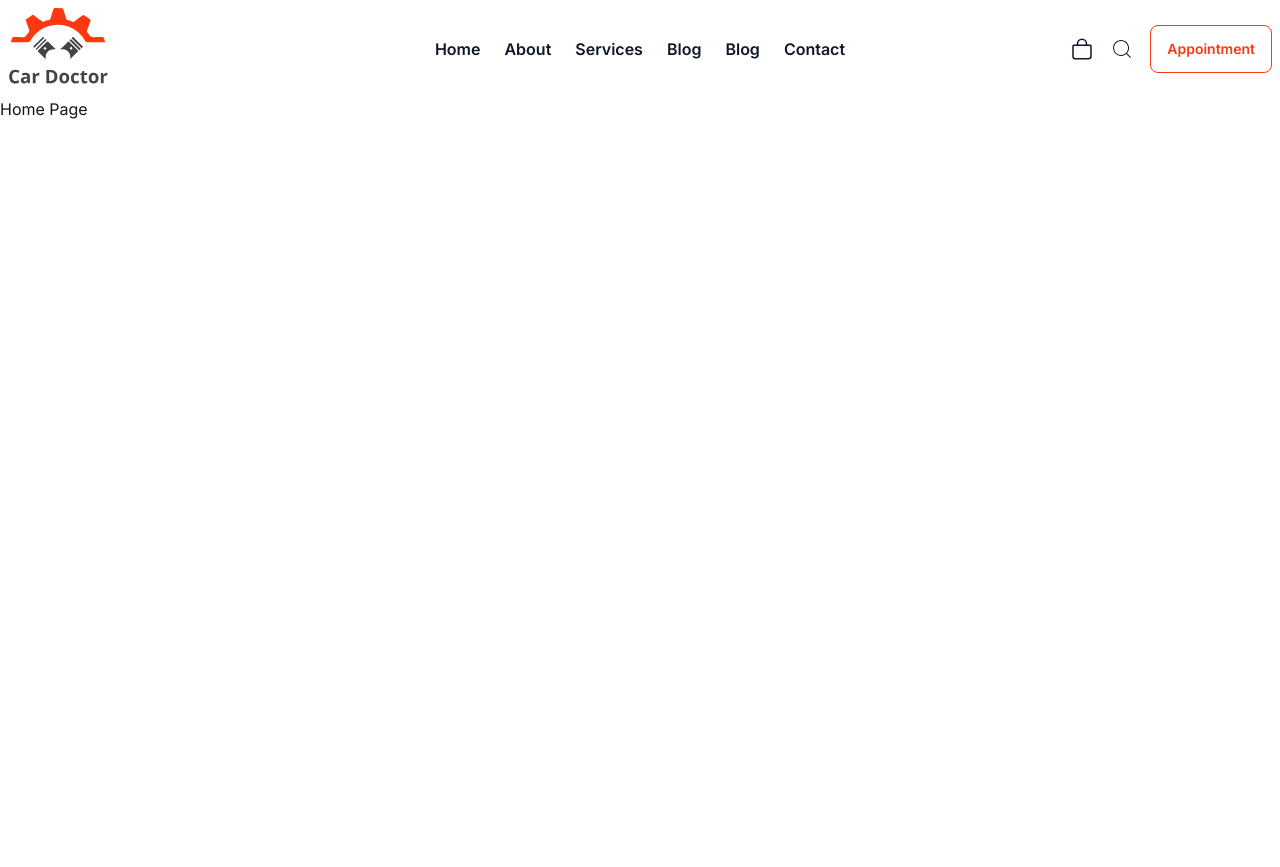
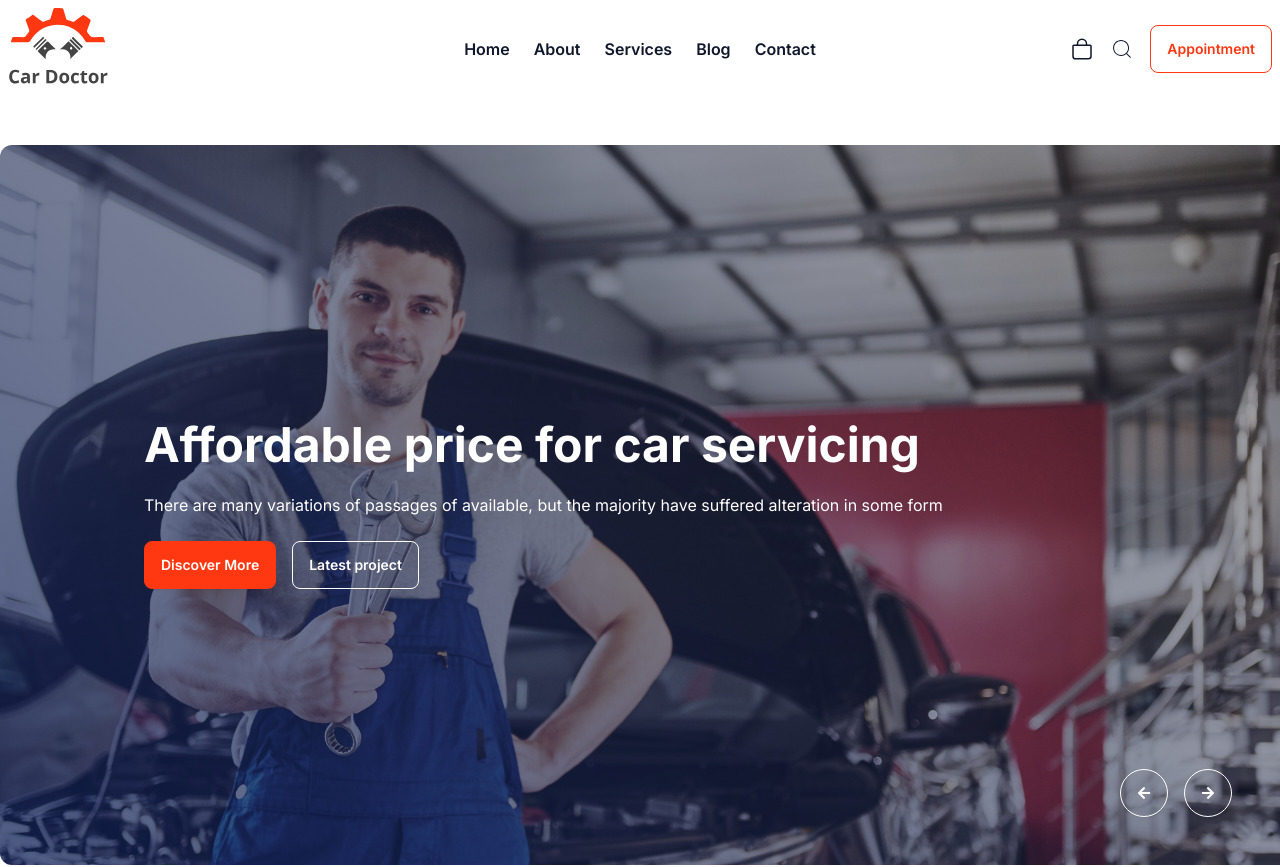
Before and after one commit to GolamMuntakim/carzz, a Next.js app: page / in a window 1280 px wide. Shown: the top 867 px of the page. Built offline with nearby package versions, Linux system fonts and the light colour scheme.

Commit message:
banner done

```diff
--- a/src/app/layout.js
+++ b/src/app/layout.js
@@ -6,8 +6,8 @@ import Footer from "@/components/shared/Footer";
 const inter = Inter({ subsets: ["latin"] });
 
 export const metadata = {
-  title: "Create Next App",
-  description: "Generated by create next app",
+  title: "Carzz",
+  description: "Car reparing workshop",
 };
 
 export default function RootLayout({ children }) {
--- /dev/null
+++ b/src/components/Homepage/About.jsx
@@ -0,0 +1,16 @@
+
+
+const About = () => {
+    return (
+        <div className="text-slate-900 h-screen">
+            <div className="container mx-auto ">
+            <div className="grid grid-cols-1 lg:grid-cols-2">
+                <div>Image</div>
+                <div>Image</div>
+            </div>
+            </div>
+        </div>
+    );
+};
+
+export default About;
--- /dev/null
+++ b/src/components/Homepage/Banner.jsx
@@ -0,0 +1,63 @@
+
+import { FaArrowLeft } from "react-icons/fa";
+import { FaArrowRight } from "react-icons/fa";
+const Banner = () => {
+    return (
+        <div className="container mx-auto">
+            <div className="carousel w-full mt-12">
+                {
+                    banners.map((banner, index)=>(
+                        <div
+                        style={{
+                            backgroundImage:`linear-gradient(45deg,rgba(7,25,82,0.7),rgba(0,0,0,0.3)),url(/assets/images/banner/${index+1}.jpg)`,
+                        }}
+                         key={index} id={`slide${index+1}`} className="carousel-item relative w-full
+                          bg-top bg-no-repeat bg-cover  h-[90vh] rounded-s-xl">
+                        <div className="h-full w-full flex  items-center pl-36">
+                         <div className="space-y-6">
+                         <h1 className="text-5xl text-white font-bold">{banner.title}</h1>
+                         <p className="text-white">{banner.description}</p>
+                         <button className="btn btn-primary mr-4 text-white">Discover More</button>
+                         <button className="btn btn-outline text-white">Latest project</button>
+                         </div>
+                        </div>
+                          <div className="absolute  flex transform bottom-12 right-12">
+                            <a href={banner.prev} className="btn btn-circle bg-base-content  text-[#fff]"><FaArrowLeft /></a>
+                            <a href={banner.next} className="btn btn-circle bg-base-content  text-[#fff] ml-4"><FaArrowRight /></a>
+                          </div>
+                        </div>
+                    ))
+                }
+
+            </div>
+        </div>
+    );
+};
+const banners = [
+    {
+        title: "Affordable  price for car servicing",
+        description: "There are many variations of passages of  available, but the majority have suffered alteration in some form",
+        next: "#slide2",
+        prev: "#slide4"
+    },
+    {
+        title: "Affordable price for car servicing",
+        description: "There are many variations of passages of  available, but the majority have suffered alteration in some form",
+        next: "#slide3",
+        prev: "#slide1"
+    },
+    {
+        title: "Affordable price for car servicing",
+        description: "There are many variations of passages of  available, but the majority have suffered alteration in some form",
+        next: "#slide4",
+        prev: "#slide2"
+    },
+    {
+        title: "Affordable price for car servicing",
+        description: "There are many variations of passages of  available, but the majority have suffered alteration in some form",
+        next: "#slide1",
+        prev: "#slide3"
+    }
+]
+
+export default Banner;
--- a/src/components/Homepage/HomePage.jsx
+++ b/src/components/Homepage/HomePage.jsx
@@ -1,9 +1,12 @@
+import About from "./About";
+import Banner from "./Banner";
 
 
 const HomePage = () => {
     return (
-        <div className="h-screen bg-white">
-            Home Page
+        <div className=" bg-white">
+           <Banner></Banner>
+           <About></About>
         </div>
     );
 };
--- a/src/components/shared/Navbar.jsx
+++ b/src/components/shared/Navbar.jsx
@@ -17,10 +17,6 @@ const Navbar = () => {
         {
             title:"Services",
             path:'/services'
-        },
-        {
-            title:"Blog",
-            path:'/blog'
         },
         {
             title:"Blog",
@@ -81,7 +77,7 @@ const Navbar = () => {
   <div className="navbar-end gap-4">
   <IoBagOutline className='text-2xl'/>
   <CiSearch className='text-2xl'/>
-    <a className="btn btn-outline btn-primary hover:text-white">Appointment</a>
+    <a className="btn btn-outline btn-primary ">Appointment</a>
   </div>
 </div>
         </div>
--- a/tailwind.config.js
+++ b/tailwind.config.js
@@ -20,10 +20,13 @@ module.exports = {
       {
         mytheme: {
           "primary": "#FF3811",
-          "secondary": "#f6d860",
-          "accent": "#37cdbe",
-          "neutral": "#3d4451",
-          "base-100": "white",
+          "secondary": "teal",
+          ".btn-primary":{
+            "color":"fff"
+          },
+          ".btn-outline.btn-primary:hover":{
+            "color":"#fff"
+          }
         },
       },
       "light",
```
